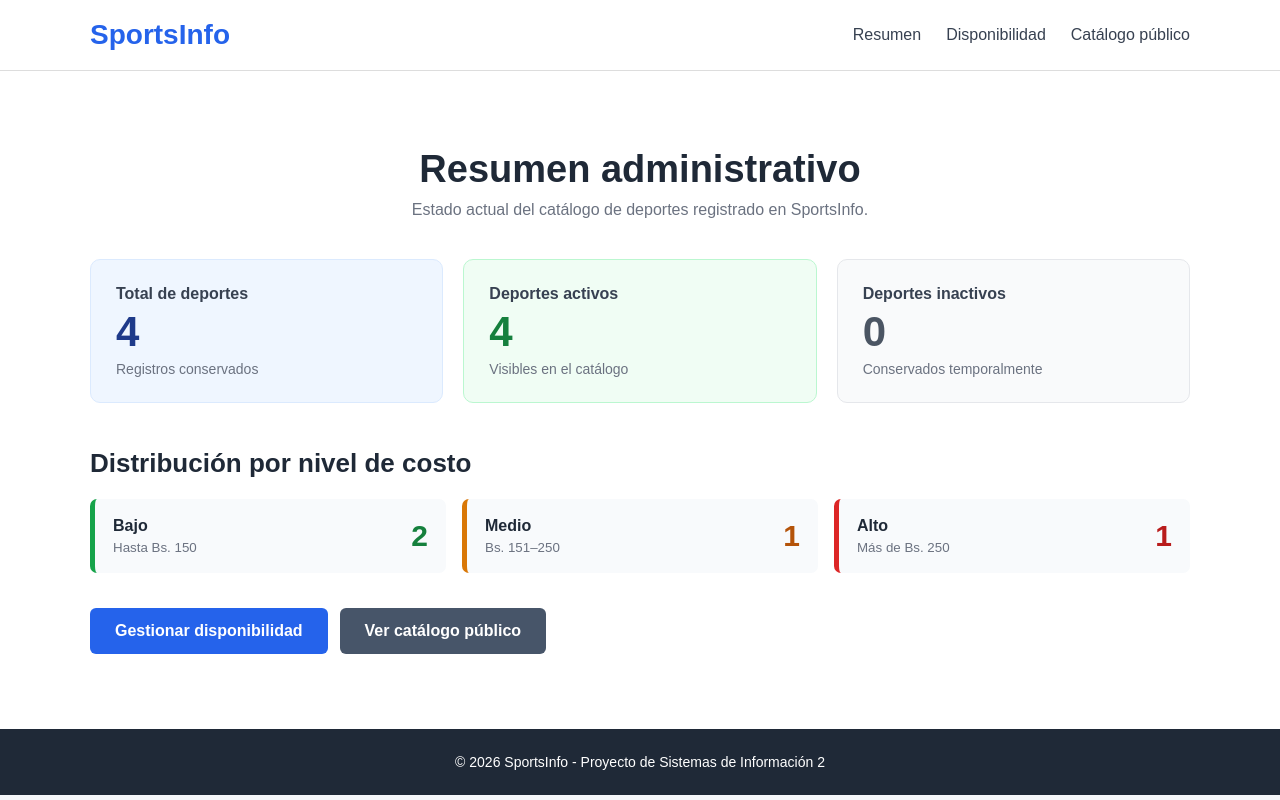
After one commit to thexangel20/plataforma-deportiva, a Flask app: page /admin in a window 1280 px wide. The commit adds this page. Run offline with Flask 3, Linux system fonts and the light colour scheme.

Commit message:
feat(HU24): implementar resumen administrativo

```diff
--- /dev/null
+++ b/app/admin_summary.py
@@ -0,0 +1,30 @@
+"""Cálculo del resumen administrativo de SportsInfo."""
+
+from __future__ import annotations
+
+from typing import Any, Iterable
+
+from app.recommendations import cost_level
+
+
+def build_admin_summary(deportes: Iterable[dict[str, Any]]) -> dict[str, Any]:
+    """Construye métricas a partir del catálogo completo, activo e inactivo."""
+
+    sports = list(deportes)
+    distribution = {"bajo": 0, "medio": 0, "alto": 0}
+
+    for deporte in sports:
+        level = cost_level(deporte.get("costo"))
+        if level in distribution:
+            distribution[level] += 1
+
+    total = len(sports)
+    active = sum(1 for deporte in sports if deporte.get("activo", True))
+    inactive = total - active
+
+    return {
+        "total": total,
+        "activos": active,
+        "inactivos": inactive,
+        "por_costo": distribution,
+    }
--- a/app/routes.py
+++ b/app/routes.py
@@ -3,6 +3,7 @@ from __future__ import annotations
 from flask import flash, redirect, render_template, request, url_for
 
 from app import app
+from app.admin_summary import build_admin_summary
 from app.recommendations import available_objectives, recommend_deportes
 from app.repositories import RepositoryError, get_repository
 
@@ -127,6 +128,22 @@ def admin_deportes():
     return render_template("admin_deportes.html", deportes=deportes, error=error)
 
 
+@app.route("/admin")
+@app.route("/admin/resumen")
+def admin_resumen():
+    """Vista principal del administrador con métricas actuales del catálogo."""
+
+    error = None
+    resumen = {"total": 0, "activos": 0, "inactivos": 0, "por_costo": {"bajo": 0, "medio": 0, "alto": 0}}
+    try:
+        deportes = get_repository().list_all(include_inactive=True)
+        resumen = build_admin_summary(deportes)
+    except RepositoryError:
+        error = "No fue posible cargar el resumen administrativo."
+
+    return render_template("admin_resumen.html", resumen=resumen, error=error)
+
+
 @app.post("/admin/deportes/<sport_id>/estado")
 def actualizar_estado_deporte(sport_id: str):
     """Activa o desactiva un deporte sin eliminarlo de la base de datos."""
--- a/app/static/css/style.css
+++ b/app/static/css/style.css
@@ -241,6 +241,135 @@ body {
     margin: 22px 0 10px;
     text-align: center;
     font-size: 38px;
+}
+
+.tarjetas-estadisticas {
+    display: grid;
+    grid-template-columns: repeat(3, 1fr);
+    gap: 20px;
+    margin-top: 35px;
+}
+
+.tarjeta-estadistica {
+    display: grid;
+    gap: 8px;
+    padding: 25px;
+    border: 1px solid #dbeafe;
+    border-radius: 10px;
+    background: #eff6ff;
+}
+
+.tarjeta-estadistica strong {
+    color: #1e3a8a;
+    font-size: 42px;
+    line-height: 1;
+}
+
+.tarjeta-estadistica > span:last-child {
+    color: #6b7280;
+    font-size: 14px;
+}
+
+.estadistica-etiqueta {
+    color: #374151;
+    font-weight: bold;
+}
+
+.tarjeta-activa {
+    border-color: #bbf7d0;
+    background: #f0fdf4;
+}
+
+.tarjeta-activa strong {
+    color: #15803d;
+}
+
+.tarjeta-inactiva {
+    border-color: #e5e7eb;
+    background: #f9fafb;
+}
+
+.tarjeta-inactiva strong {
+    color: #4b5563;
+}
+
+.resumen-costos {
+    margin-top: 45px;
+}
+
+.resumen-costos h2 {
+    margin: 0 0 20px;
+    font-size: 26px;
+}
+
+.costos-grid {
+    display: grid;
+    grid-template-columns: repeat(3, 1fr);
+    gap: 16px;
+}
+
+.costo-resumen {
+    display: flex;
+    align-items: center;
+    justify-content: space-between;
+    gap: 15px;
+    padding: 18px;
+    border-left: 5px solid;
+    border-radius: 7px;
+    background: #f8fafc;
+}
+
+.costo-resumen strong {
+    font-size: 30px;
+}
+
+.costo-titulo,
+.costo-resumen small {
+    display: block;
+}
+
+.costo-titulo {
+    font-weight: bold;
+}
+
+.costo-resumen small {
+    margin-top: 5px;
+    color: #6b7280;
+}
+
+.costo-bajo {
+    border-color: #16a34a;
+}
+
+.costo-bajo strong {
+    color: #15803d;
+}
+
+.costo-medio {
+    border-color: #d97706;
+}
+
+.costo-medio strong {
+    color: #b45309;
+}
+
+.costo-alto {
+    border-color: #dc2626;
+}
+
+.costo-alto strong {
+    color: #b91c1c;
+}
+
+.acciones-admin {
+    display: flex;
+    flex-wrap: wrap;
+    gap: 12px;
+    margin-top: 35px;
+}
+
+.boton-secundario {
+    background: #475569;
 }
 
 .tabla-admin-contenedor {
@@ -617,6 +746,16 @@ body {
         text-align: left;
     }
 
+    .tarjetas-estadisticas,
+    .costos-grid {
+        grid-template-columns: 1fr;
+    }
+
+    .acciones-admin .boton {
+        width: 100%;
+        text-align: center;
+    }
+
     .pagina-comparacion {
         padding-top: 35px;
     }
--- a/app/templates/admin_deportes.html
+++ b/app/templates/admin_deportes.html
@@ -14,6 +14,7 @@
             <a href="{{ url_for('inicio') }}" class="logo">SportsInfo</a>
             <nav class="navegacion" aria-label="Navegación administrativa">
                 <a href="{{ url_for('inicio') }}">Catálogo público</a>
+                <a href="{{ url_for('admin_resumen') }}">Resumen</a>
                 <a href="{{ url_for('admin_deportes') }}" aria-current="page">Disponibilidad</a>
             </nav>
         </div>
--- /dev/null
+++ b/app/templates/admin_resumen.html
@@ -0,0 +1,93 @@
+<!DOCTYPE html>
+<html lang="es">
+
+<head>
+    <meta charset="UTF-8">
+    <meta name="viewport" content="width=device-width, initial-scale=1.0">
+    <title>Resumen administrativo | SportsInfo</title>
+    <link rel="stylesheet" href="{{ url_for('static', filename='css/style.css') }}">
+</head>
+
+<body>
+    <header class="header">
+        <div class="contenedor">
+            <a href="{{ url_for('inicio') }}" class="logo">SportsInfo</a>
+            <nav class="navegacion" aria-label="Navegación administrativa">
+                <a href="{{ url_for('admin_resumen') }}" aria-current="page">Resumen</a>
+                <a href="{{ url_for('admin_deportes') }}">Disponibilidad</a>
+                <a href="{{ url_for('inicio') }}">Catálogo público</a>
+            </nav>
+        </div>
+    </header>
+
+    <main class="pagina-admin">
+        <div class="contenedor">
+            <h1>Resumen administrativo</h1>
+            <p class="descripcion-seccion">
+                Estado actual del catálogo de deportes registrado en SportsInfo.
+            </p>
+
+            {% if error %}
+            <div class="estado estado-error" role="alert">{{ error }}</div>
+            {% else %}
+            <section class="tarjetas-estadisticas" aria-label="Estadísticas del catálogo">
+                <article class="tarjeta-estadistica tarjeta-total">
+                    <span class="estadistica-etiqueta">Total de deportes</span>
+                    <strong>{{ resumen.total }}</strong>
+                    <span>Registros conservados</span>
+                </article>
+                <article class="tarjeta-estadistica tarjeta-activa">
+                    <span class="estadistica-etiqueta">Deportes activos</span>
+                    <strong>{{ resumen.activos }}</strong>
+                    <span>Visibles en el catálogo</span>
+                </article>
+                <article class="tarjeta-estadistica tarjeta-inactiva">
+                    <span class="estadistica-etiqueta">Deportes inactivos</span>
+                    <strong>{{ resumen.inactivos }}</strong>
+                    <span>Conservados temporalmente</span>
+                </article>
+            </section>
+
+            <section class="resumen-costos" aria-labelledby="titulo-costos">
+                <h2 id="titulo-costos">Distribución por nivel de costo</h2>
+                <div class="costos-grid">
+                    <article class="costo-resumen costo-bajo">
+                        <div>
+                            <span class="costo-titulo">Bajo</span>
+                            <small>Hasta Bs. 150</small>
+                        </div>
+                        <strong>{{ resumen.por_costo.bajo }}</strong>
+                    </article>
+                    <article class="costo-resumen costo-medio">
+                        <div>
+                            <span class="costo-titulo">Medio</span>
+                            <small>Bs. 151–250</small>
+                        </div>
+                        <strong>{{ resumen.por_costo.medio }}</strong>
+                    </article>
+                    <article class="costo-resumen costo-alto">
+                        <div>
+                            <span class="costo-titulo">Alto</span>
+                            <small>Más de Bs. 250</small>
+                        </div>
+                        <strong>{{ resumen.por_costo.alto }}</strong>
+                    </article>
+                </div>
+            </section>
+
+            <div class="acciones-admin">
+                <a href="{{ url_for('admin_deportes') }}" class="boton">Gestionar disponibilidad</a>
+                <a href="{{ url_for('inicio') }}" class="boton boton-secundario">Ver catálogo público</a>
+            </div>
+            {% endif %}
+        </div>
+    </main>
+
+    <footer class="footer">
+        <div class="contenedor">
+            <p>© 2026 SportsInfo - Proyecto de Sistemas de Información 2</p>
+        </div>
+    </footer>
+</body>
+
+</html>
```
Also changed, not shown: tests/test_admin_summary.py (added, +50 -0 lines), README.md.
